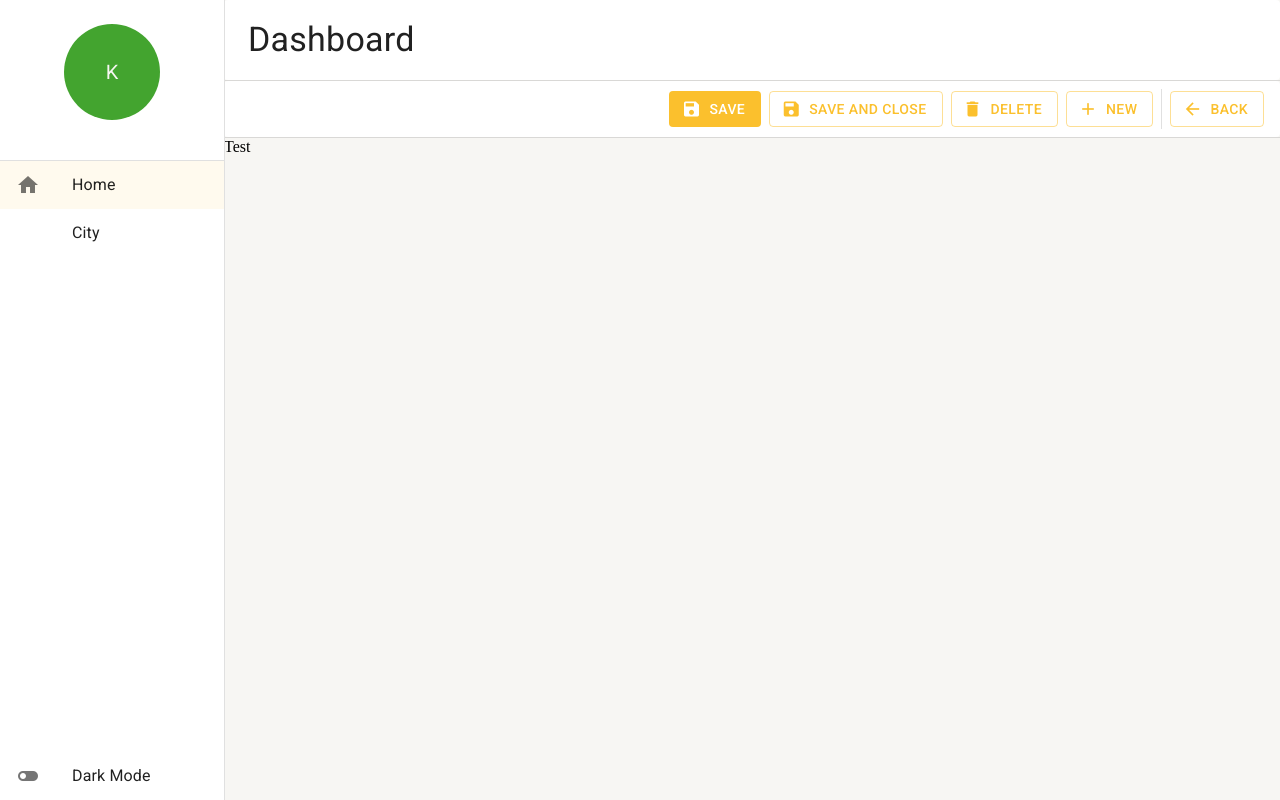
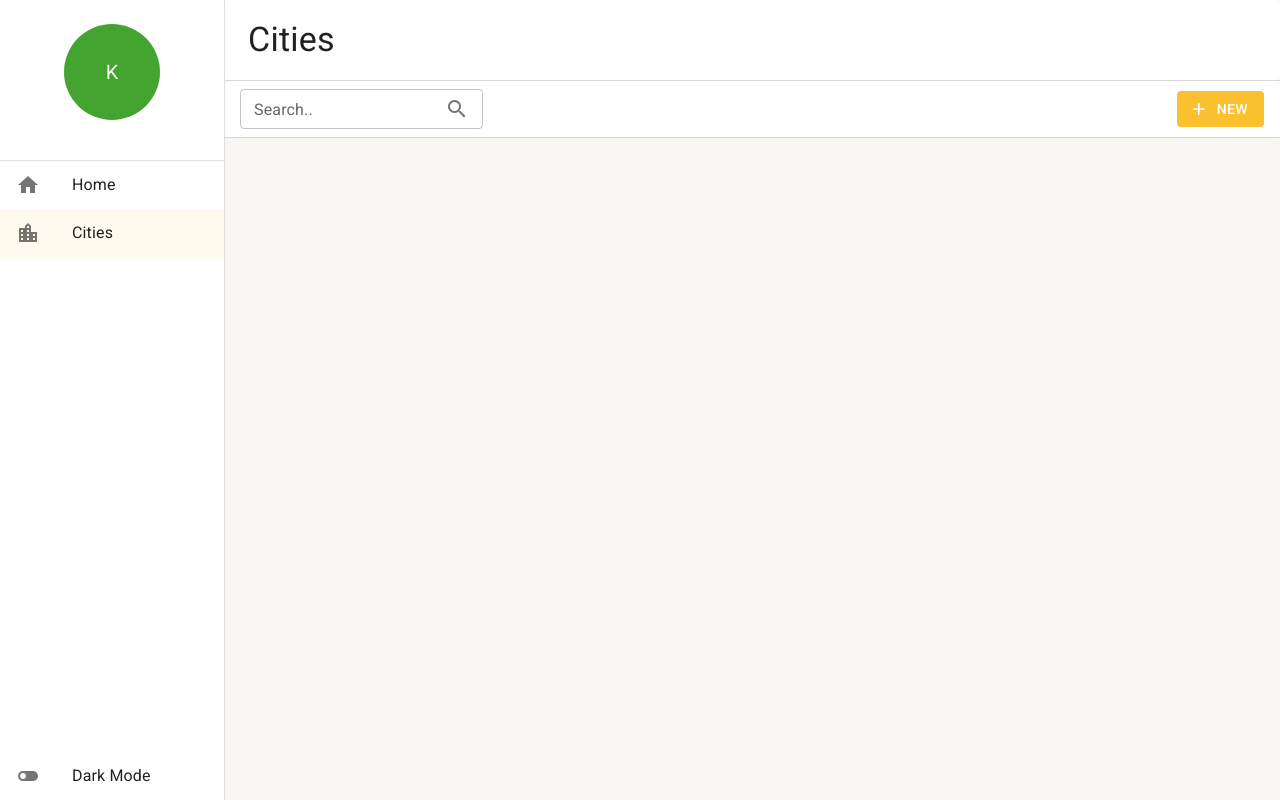
Before and after one commit to kirksahdo/city-count, a React (Create React App) app: page /cities in a window 1280 px wide. Before the commit this address led to /. Built offline with nearby package versions, Linux system fonts and the light colour scheme.

Commit message:
feat: add cities page

```diff
--- /dev/null
+++ b/src/pages/Cities/index.tsx
@@ -0,0 +1,34 @@
+import { useMemo } from 'react';
+import { useSearchParams } from 'react-router-dom';
+
+import { ListingBar } from '../../shared/components';
+import { BasePageLayout } from '../../shared/layouts';
+
+export const Cities: React.FC = () => {
+  const [searchParams, setSearchParams] = useSearchParams();
+
+  const handleSearch = (searchText: string) => {
+    const params = {
+      search: searchText,
+    };
+    setSearchParams(params);
+  };
+
+  const searchText = useMemo(() => {
+    return searchParams.get('search') || '';
+  }, [searchParams]);
+
+  return (
+    <BasePageLayout
+      title="Cities"
+      toolBar={
+        <ListingBar
+          searchText={searchText}
+          onChangeSearchText={handleSearch}
+          showInputSearch
+        />
+      }>
+      <></>
+    </BasePageLayout>
+  );
+};
--- a/src/pages/index.ts
+++ b/src/pages/index.ts
@@ -1 +1,2 @@
 export * from './Dashboard';
+export * from './Cities';
--- a/src/routes/index.tsx
+++ b/src/routes/index.tsx
@@ -1,28 +1,22 @@
-import { Button } from '@mui/material';
 import { useEffect } from 'react';
-import {
-  Routes,
-  Route,
-  Navigate,
-} from 'react-router-dom';
-import { Dashboard } from '../pages';
+import { Routes, Route, Navigate } from 'react-router-dom';
+import { Dashboard, Cities } from '../pages';
 import { useDrawer } from '../shared/contexts';
 
 export const AppRoutes = () => {
-
-  const { toggleDrawer, setDrawerOptions } = useDrawer();
+  const { setDrawerOptions } = useDrawer();
 
   useEffect(() => {
     setDrawerOptions([
       {
         label: 'Home',
         icon: 'home',
-        path: '/'
+        path: '/',
       },
       {
-        label: 'City',
-        icon: 'city',
-        path: '/city'
+        label: 'Cities',
+        icon: 'location_city',
+        path: '/cities',
       },
     ]);
   }, []);
@@ -30,7 +24,8 @@ export const AppRoutes = () => {
   return (
     <Routes>
       <Route path="/" element={<Dashboard />} />
-      <Route path="/city" element={<Button variant="contained" color="primary" onClick={toggleDrawer}>Toggle Drawer</Button>} />
+      <Route path="/cities" element={<Cities />} />
+      {/* <Route path="/cities/detail/:id" element={<Cities />} /> */}
       <Route path="*" element={<Navigate to="/" />} />
     </Routes>
   );
```
